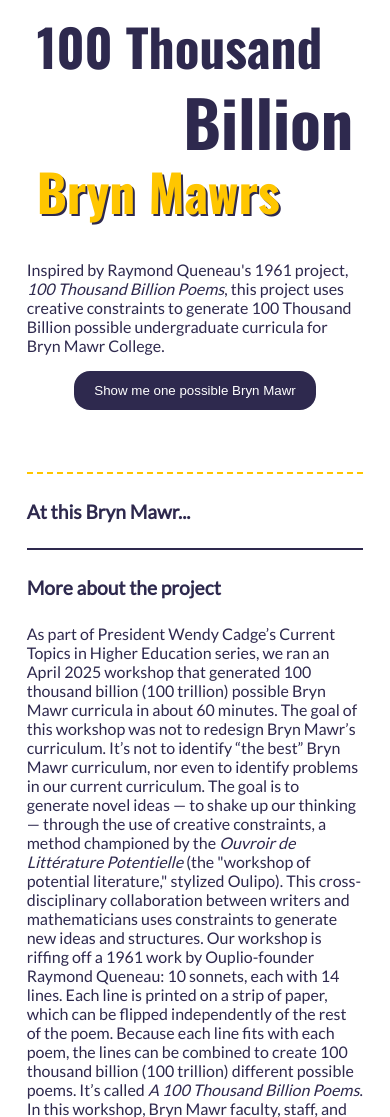
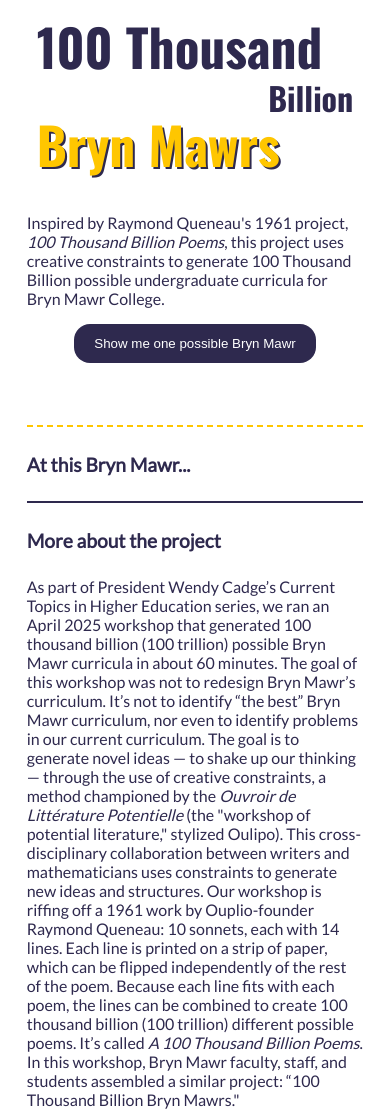
Before and after one commit to digbmc/100-tbbm, a Flask app: template templates/hello.html in a window 390 px wide. Shown: the top 1117 px of the page. Run offline with Flask 3, Linux system fonts and the light colour scheme; the template is opened without the code that fills it, so the values that code supplies are empty.

Commit message:
update something

```diff
--- a/static/styles.css
+++ b/static/styles.css
@@ -138,9 +138,12 @@ a {
 
     }
     h2 {
-        font-size: 4rem;
+        font-size: 2rem;
         margin-right: 10px;
     }
 
+    ul {
+        padding:0;
+    }
 
   }
```
